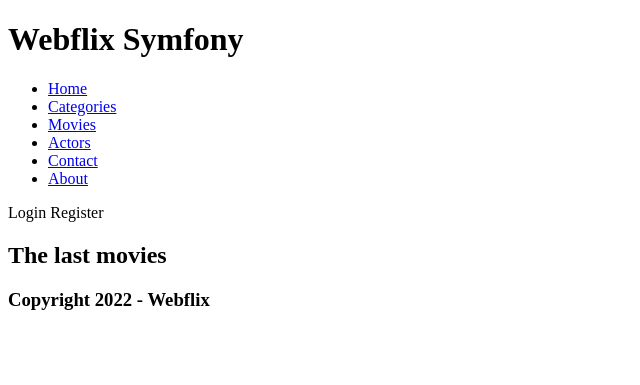
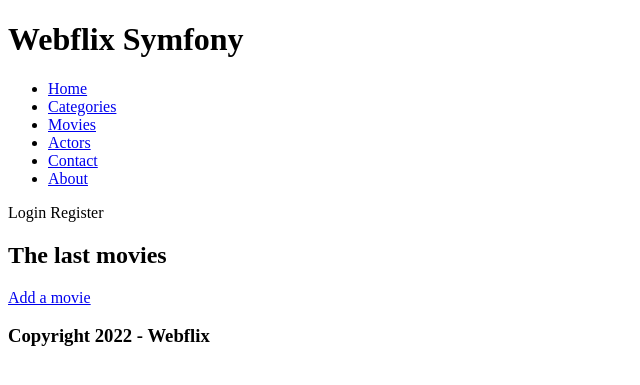
Before and after one commit to WebioVG/webflix-symfony, a Symfony app: template templates/movie/list.html.twig in a window 1280 px wide. Shown: the top 385 px of the page, without its empty margins (0-640 px from the left). Run offline with Twig, Linux system fonts and the light colour scheme; the template is opened without the code that fills it, so the values that code supplies are empty; some libraries are stand-ins or nearby versions.

Commit message:
delete a movie

```diff
--- a/templates/movie/list.html.twig
+++ b/templates/movie/list.html.twig
@@ -3,9 +3,13 @@
 {% block title %} Movie list - {{ parent() }}{% endblock %}
 
 {% block body %}
-    <h2 class="text-center text-red-700 text-3xl font-semibold">The last movies</h2>
+    <h2 class="text-center text-red-700 text-3xl font-semibold mb-8">The last movies</h2>
 
-    <div class="grid grid-cols-4 gap-3 mt-5 max-w-[800px] mx-auto">
+    <div class="flex justify-center gap-3 mb-5">
+        <a class="py-1 px-2 bg-sky-700 rounded text-white font-semibold inline-block" href="{{ path('movie_create') }}">Add a movie</a>
+    </div>
+
+    <div class="grid grid-cols-4 gap-3 max-w-[800px] mx-auto">
         {% for movie in movies %}
             <div class="border shadow-lg">
                 <img class="object-cover" src="{{ movie.cover }}" alt="">
@@ -18,7 +22,8 @@
                         {{ movie.duration }}min
                     </p>
                     <div>
-                        <a class="py-1 px-2 bg-sky-700 rounded text-white font-semibold inline-block" href="{{ path('movie_show', {'id': movie.id}) }}">Voir</a>
+                        <a class="py-1 px-2 bg-sky-700 rounded text-white font-semibold inline-block" href="{{ path('movie_show', {'id': movie.id}) }}">See</a>
+                        <a class="py-1 px-2 bg-sky-700 rounded text-white font-semibold inline-block" href="{{ path('movie_delete', {'id': movie.id}) }}">Delete</a>
                     </div>
                 </div>
 
```
Also changed, not shown: src/Controller/MovieController.php (+9 -0 lines).
